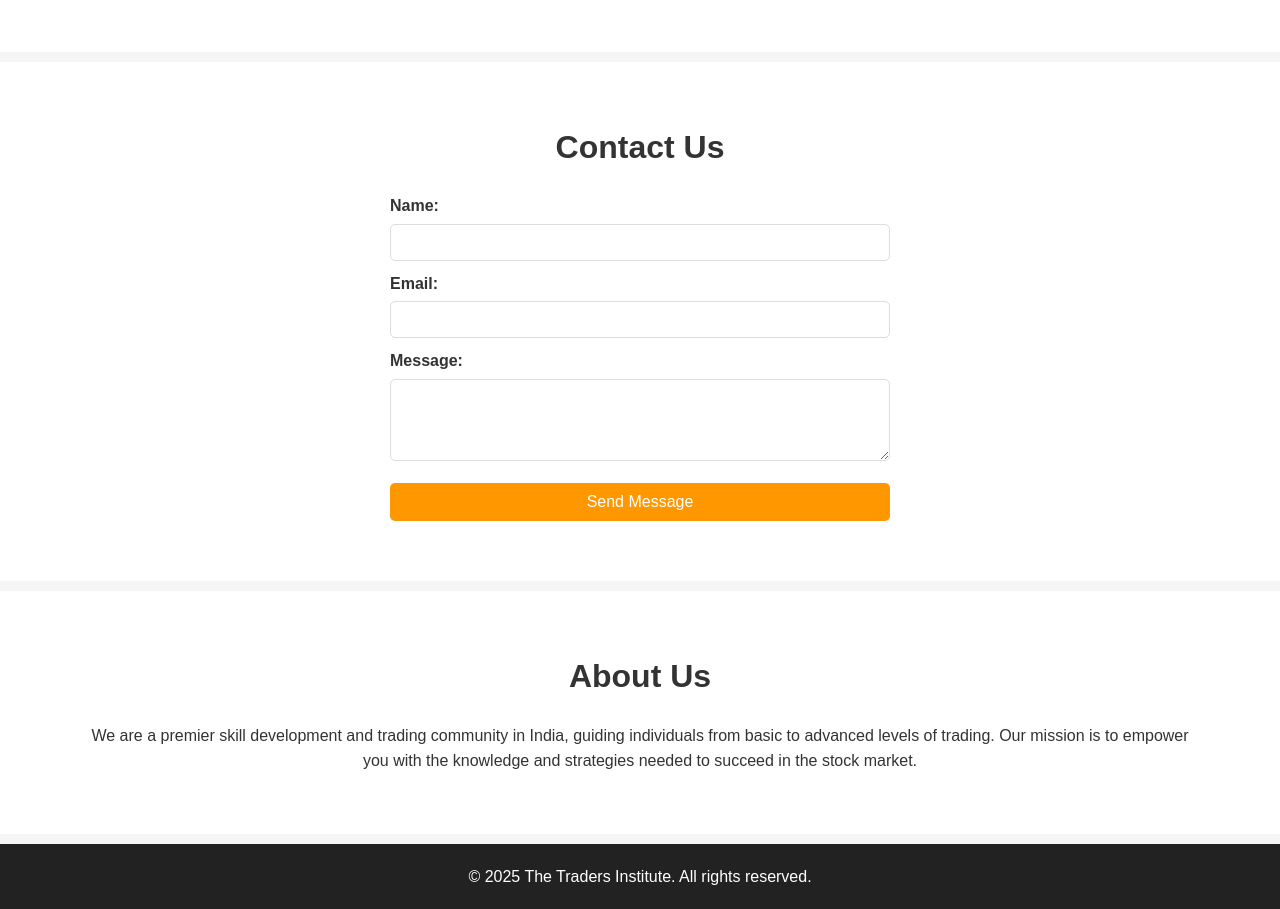
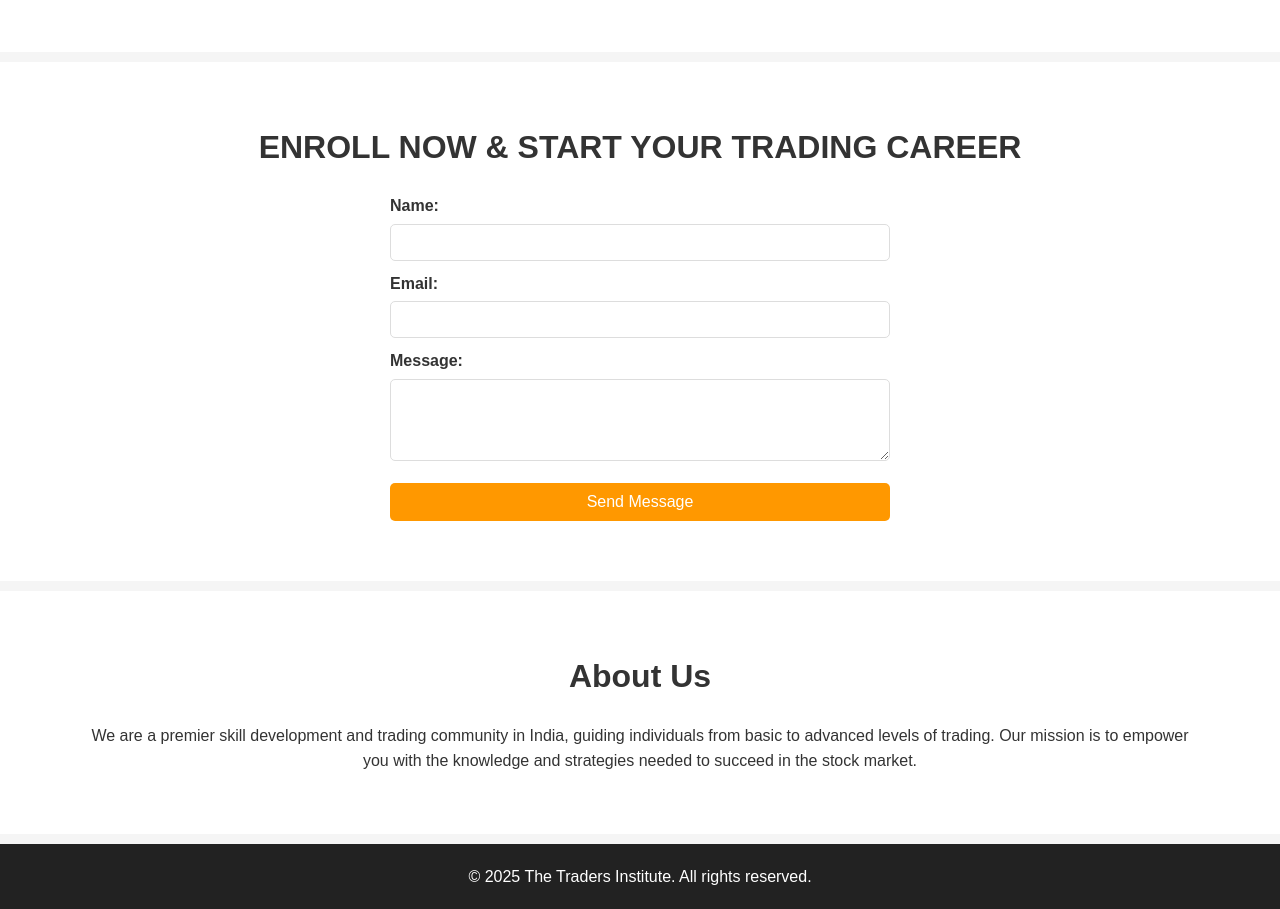
Before and after one commit to Bhupi5629/tradersinstitue, a plain HTML site: page Index.html in a window 1280 px wide. Shown: the part 1080-1989 px from the top of the page. Drawn offline with Linux system fonts and the light colour scheme.

Commit message:
changes done in form heading

```diff
--- a/Index.html
+++ b/Index.html
@@ -70,7 +70,7 @@
     <!-- Contact Section -->
     <section id="contact" class="contact">
         <div class="container">
-            <h2>Contact Us</h2>
+            <h2>ENROLL NOW & START YOUR TRADING CAREER</h2>
             <form id="contact-form" action="https://formsubmit.co/bhupi5629@gmail.com" method="POST">
                 <input type="hidden" name="_subject" value="New Contact Form Submission">
                 <label for="name">Name:</label>
```
